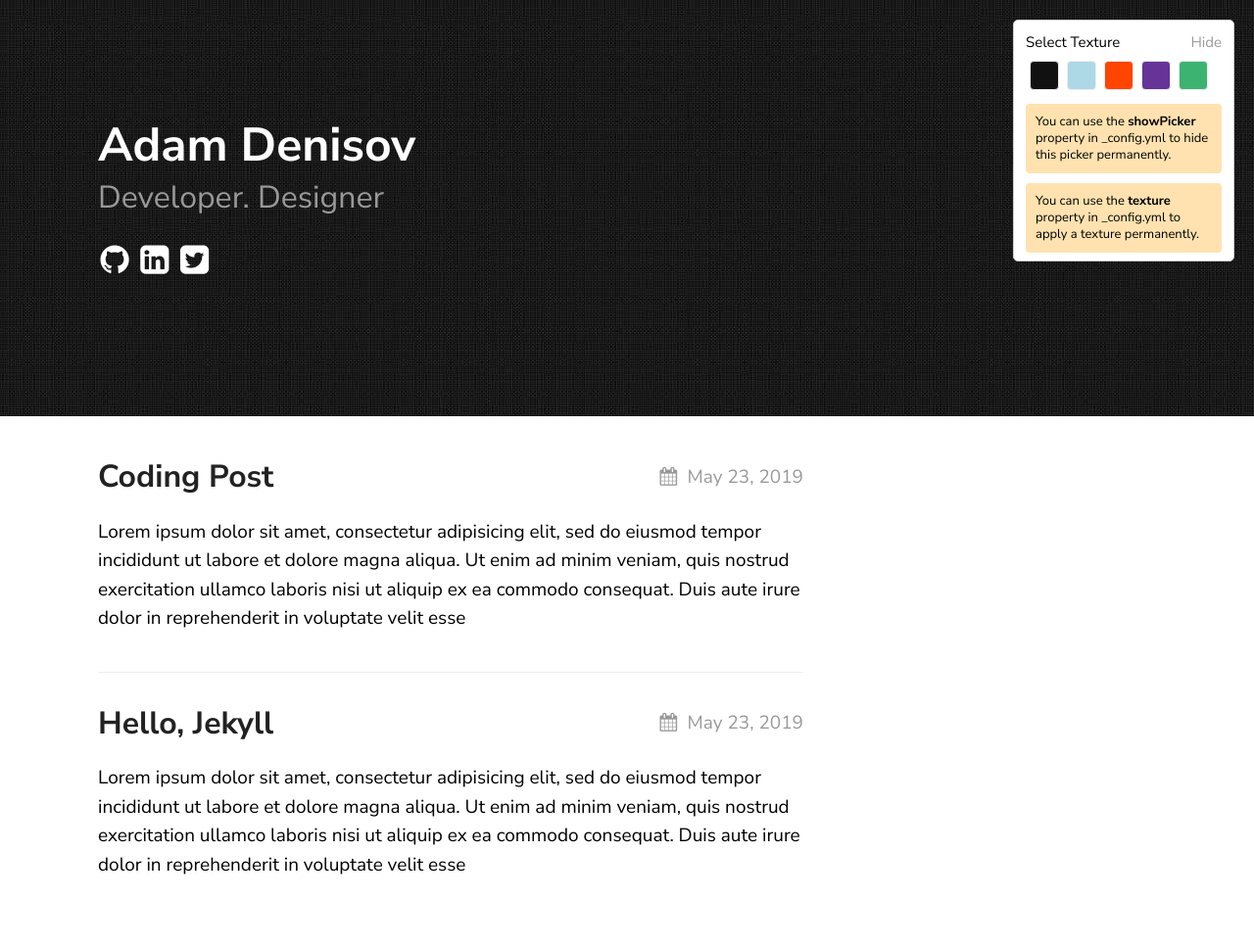
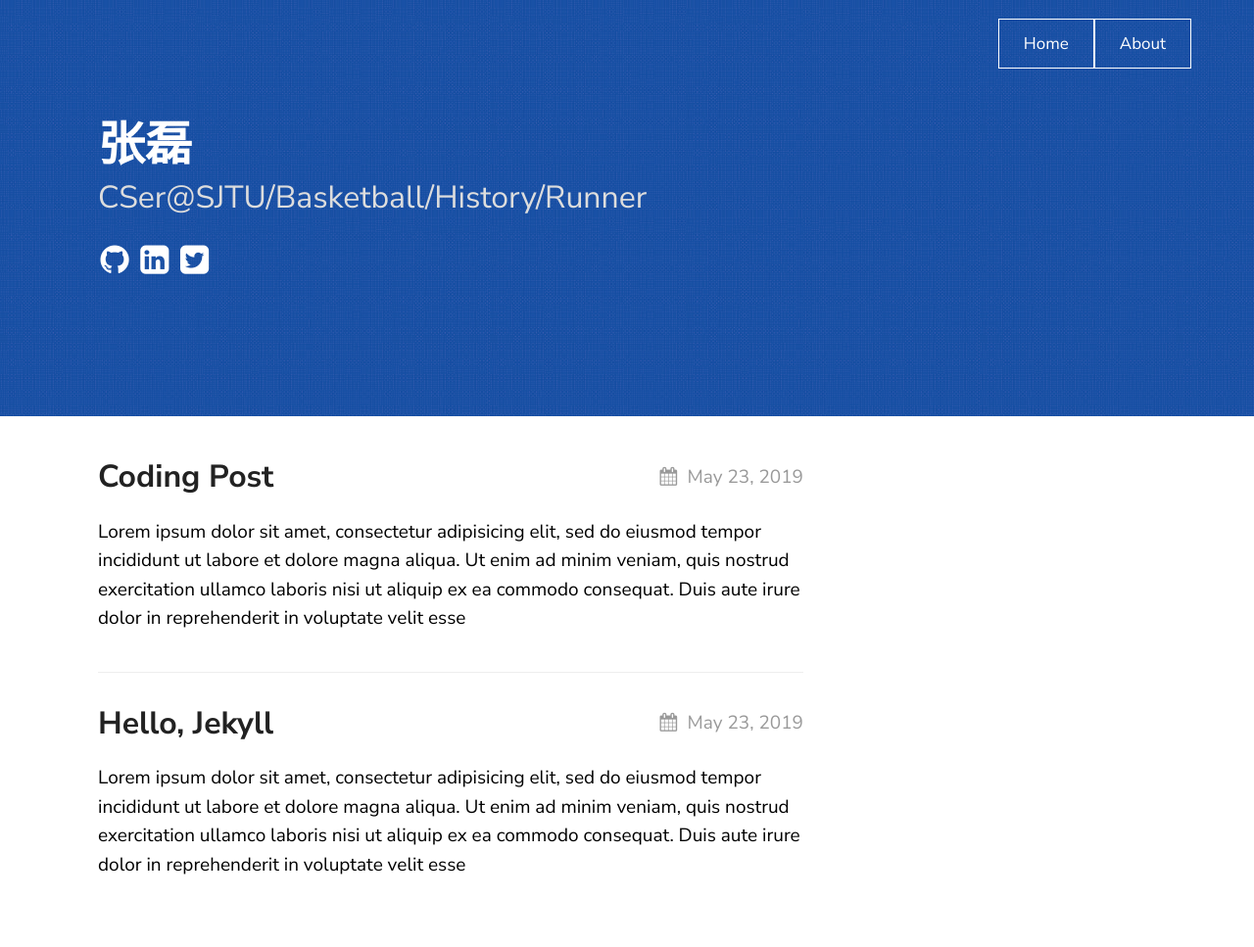
Before and after one commit to zhanglei1949/zhanglei.github.io, a Jekyll site: the page built from index.md, in a window 1280 px wide. Shown: the whole page at 98% size. Built offline with Jekyll 4.4.1, drawn with Linux system fonts in a browser that asks for light colours.

Commit message:
adding about page

```diff
--- a/_config.yml
+++ b/_config.yml
@@ -16,25 +16,25 @@ sass:
 
 permalink: /posts/:title/
 texture:
-  title: Adam Denisov
-  tagline: Developer. Designer
+  title: 张磊
+  tagline: CSer@SJTU/Basketball/History/Runner
   date_format: "%b %-d, %Y"
-  style: black
-  showNav: false
-  showPicker: true
+  style: blue
+  showNav: True
+  showPicker: false
 
   # generate social links in footer
   social_links:
-    twitter: thelehhman
-    github:  thelehhman
-    linkedIn: in/thelehhman
+    twitter: zhanglei1949
+    github:  zhanglei1949
+    linkedIn: in/in/磊-张-0a009a146/
     rss: rss
 
 
 # If you want to link only specific pages in your header, uncomment
 # this and add the path to the pages in order as they should show up
-#header_pages:
-# - about.md
+header_pages:
+ - about.md
 
 # Build settings
 # theme: texture
--- a/_includes/nav.html
+++ b/_includes/nav.html
@@ -2,7 +2,7 @@
 <div class="navbar">
 	<ul>
 		<a href="#"><li>Home</li></a>
-		<a href="#"><li>About</li></a>
+                <a href="./about/"><li>About</li></a>
 	</ul>
 </div>
 {%- endif -%}
```
Also changed, not shown: about.md (added, +10 -0 lines).
